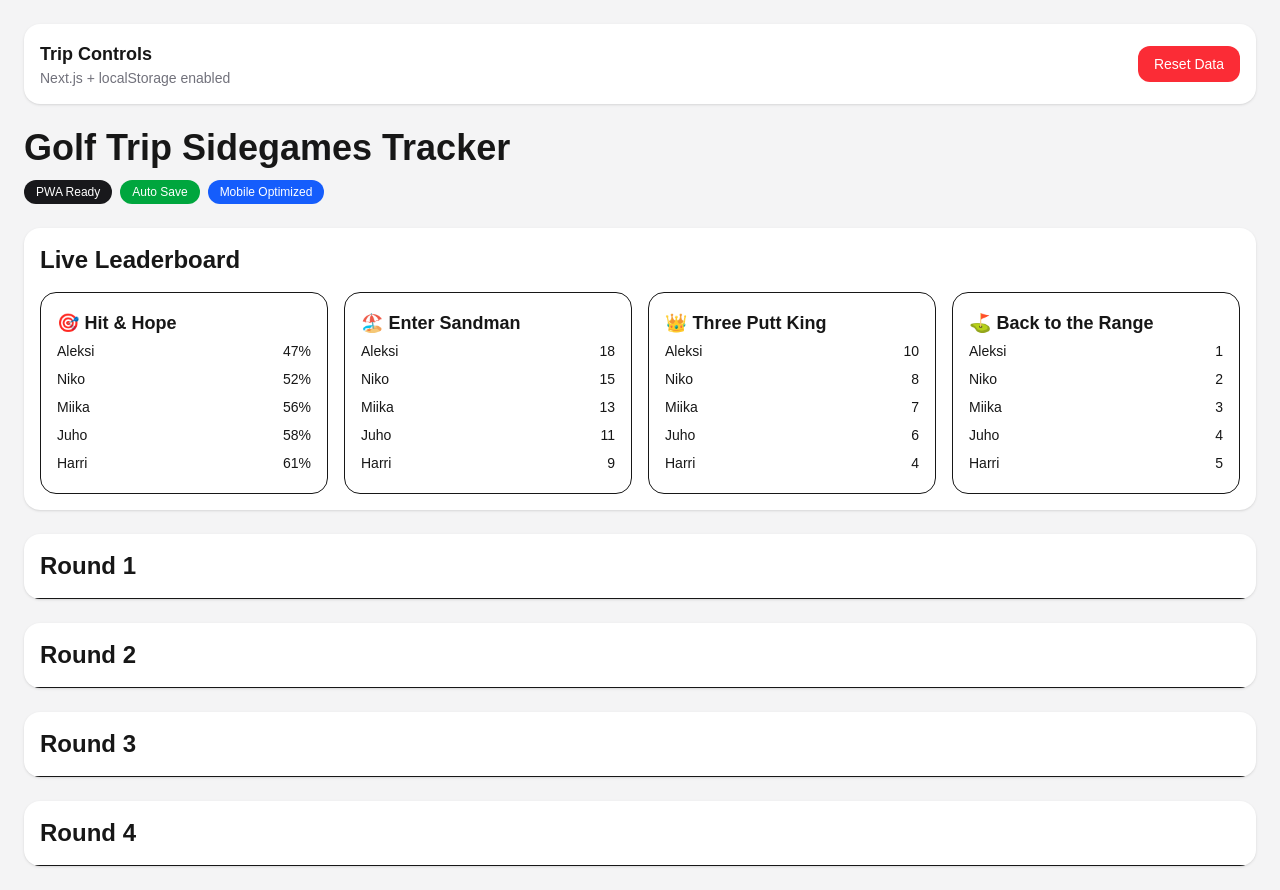
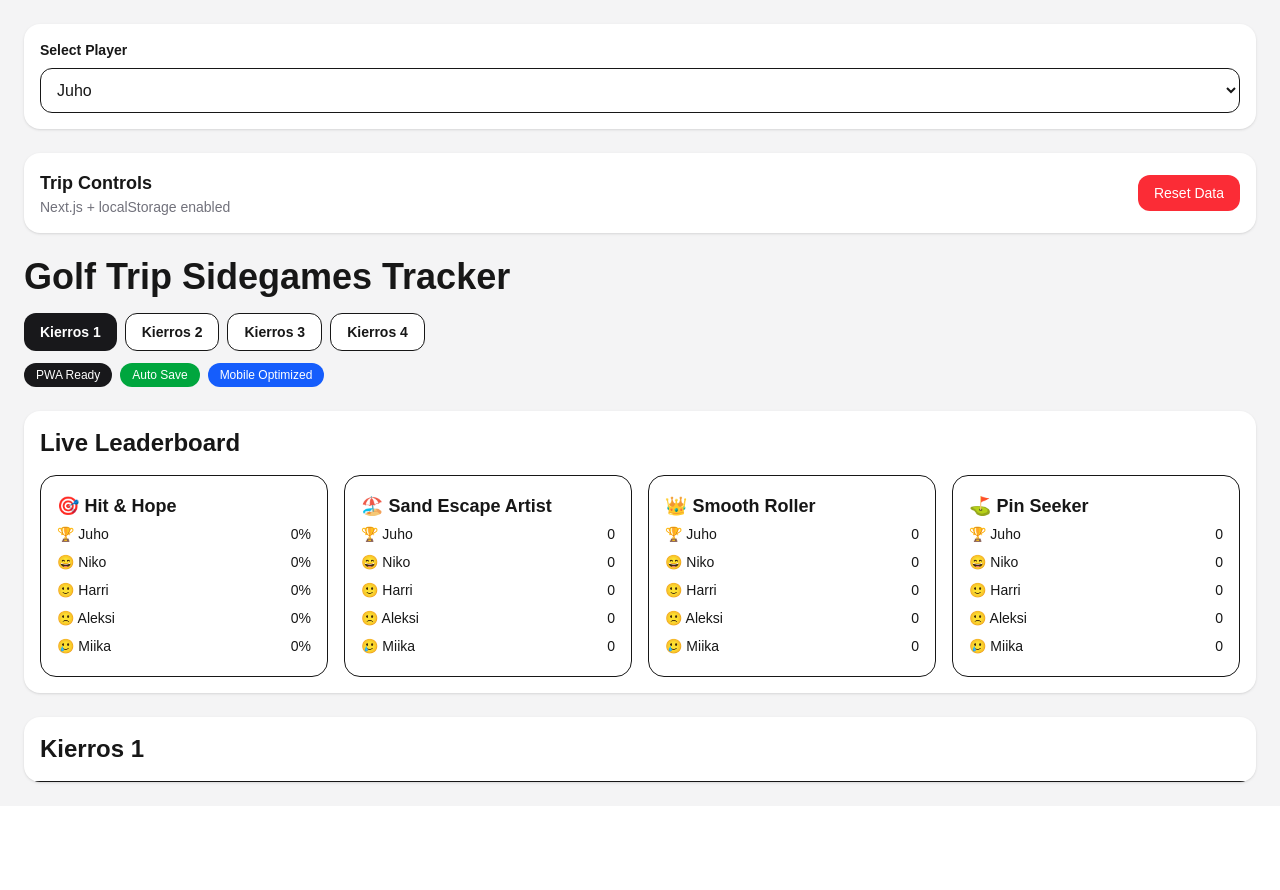
Before and after one commit to maattalamiika-star/golf-trip-tracker, a Next.js app: page / in a window 1280 px wide. After the commit the page ends 806 px from the top, so only its background shows below. Built offline with nearby package versions, Linux system fonts and the light colour scheme.

Commit message:
Add PWA support and KS Golf Championship branding

```diff
--- a/app/layout.tsx
+++ b/app/layout.tsx
@@ -13,8 +13,8 @@ const geistMono = Geist_Mono({
 });
 
 export const metadata: Metadata = {
-  title: "Create Next App",
-  description: "Generated by create next app",
+  title: "KS Golf Championship",
+  description: "Leaderboard and side games for the KS Golf Championship",
 };
 
 export default function RootLayout({
--- /dev/null
+++ b/app/manifest.ts
@@ -0,0 +1,26 @@
+import type { MetadataRoute } from "next";
+
+export default function manifest(): MetadataRoute.Manifest {
+  return {
+    name: "KS Golf Championship",
+    short_name: "KS Golf",
+    description:
+      "Leaderboard and side games for the KS Golf Championship",
+    start_url: "/",
+    display: "standalone",
+    background_color: "#ffffff",
+    theme_color: "#15803d",
+    icons: [
+      {
+        src: "/icon-192.png",
+        sizes: "192x192",
+        type: "image/png",
+      },
+      {
+        src: "/icon-512.png",
+        sizes: "512x512",
+        type: "image/png",
+      },
+    ],
+  };
+}
--- a/app/page.tsx
+++ b/app/page.tsx
@@ -5,13 +5,29 @@ import { useEffect, useState } from 'react';
 export default function GolfTripSidegamesTracker() {
   const players = ['Juho', 'Niko', 'Harri', 'Aleksi', 'Miika'];
   const rounds = [1, 2, 3, 4];
+  const [selectedPlayer, setSelectedPlayer] = useState(players[0]);
   const holes = Array.from({ length: 18 }, (_, i) => i + 1);
   const par3Holes = [3, 7, 12, 16];
 
   const STORAGE_KEY = 'golf-trip-sidegames-data';
 
   const [savedMessage, setSavedMessage] = useState('');
-
+const [bunkerCounts, setBunkerCounts] = useState<
+  Record<string, number>
+>({});
+const [fairwayHits, setFairwayHits] = useState<
+  Record<string, boolean>
+>({});
+const [threePutts, setThreePutts] = useState<
+  Record<string, boolean>
+>({});
+const [par3GirHits, setPar3GirHits] = useState<
+  Record<string, boolean>
+>({});
+const [currentHoles, setCurrentHoles] = useState<
+  Record<string, number>
+>({});
+const [selectedRound, setSelectedRound] = useState(1);
   useEffect(() => {
     const saved = localStorage.getItem(STORAGE_KEY);
 
@@ -25,15 +41,64 @@ export default function GolfTripSidegamesTracker() {
     }
   }, []);
 
-  const saveHoleData = () => {
+  const saveHoleData = (
+  player: string,
+  round: number,
+  hole: number
+) => {
+  const isPar3 = par3Holes.includes(hole);
+
+  const newEntry = {
+    player,
+    round,
+    hole,
+    holeType: isPar3 ? 'par3' : 'normal',
+    fairwayHit: isPar3
+  ? undefined
+  : fairwayHits[
+      `${player}-${round}-${hole}`
+    ],
+    bunkerShots:
+  bunkerCounts[
+    `${player}-${round}-${hole}`
+  ] ?? 0,
+    threePlusPutts:
+  threePutts[
+    `${player}-${round}-${hole}`
+  ] || false,
+    par3Gir:
+  par3GirHits[
+    `${player}-${round}-${hole}`
+  ] || false,
+  };
+
+  const filteredData = holeData.filter(
+  (h) =>
+    !(
+      h.player === player &&
+      h.round === round &&
+      h.hole === hole
+    )
+);
+
+const updatedData = [
+  ...filteredData,
+  newEntry,
+];
+
+  setHoleData(updatedData);
+setCurrentHoles((prev) => ({
+  ...prev,
+  [`${player}-${round}`]: Math.min(hole + 1, 18),
+}));
   localStorage.setItem(
     STORAGE_KEY,
-      JSON.stringify({
-        updated: new Date().toISOString(),
-      })
+    JSON.stringify(updatedData)
   );
 
-    setSavedMessage('Hole saved successfully ⛳');
+  setSavedMessage(
+    `${player} - Round ${round} - Hole ${hole} saved ⛳`
+  );
 
   setTimeout(() => {
     setSavedMessage('');
@@ -43,6 +108,13 @@ export default function GolfTripSidegamesTracker() {
   const resetAllData = () => {
   localStorage.removeItem(STORAGE_KEY);
 
+  setHoleData([]);
+  setBunkerCounts({});
+  setFairwayHits({});
+  setThreePutts({});
+  setPar3GirHits({});
+  setCurrentHoles({});
+
   setSavedMessage('All round data reset');
 
   setTimeout(() => {
@@ -50,47 +122,83 @@ export default function GolfTripSidegamesTracker() {
   }, 2000);
 };
 
-  const leaderboard = [
-    {
-      player: 'Juho',
-      fairwayPct: 58,
-      bunkerShots: 11,
-      threePutts: 6,
-      par3Gir: 4,
-    },
-    {
-      player: 'Niko',
-      fairwayPct: 52,
-      bunkerShots: 15,
-      threePutts: 8,
-      par3Gir: 2,
-    },
-    {
-      player: 'Harri',
-      fairwayPct: 61,
-      bunkerShots: 9,
-      threePutts: 4,
-      par3Gir: 5,
-    },
-    {
-      player: 'Aleksi',
-      fairwayPct: 47,
-      bunkerShots: 18,
-      threePutts: 10,
-      par3Gir: 1,
-    },
-    {
-      player: 'Miika',
-      fairwayPct: 56,
-      bunkerShots: 13,
-      threePutts: 7,
-      par3Gir: 3,
-    },
-  ];
+  const [holeData, setHoleData] = useState<any[]>([]);
 
+const calculateLeaderboard = () => {
+  return players.map((player) => {
+    const playerData = holeData.filter((h) => h.player === player);
+
+   const fairwayHoles = playerData.filter(
+  (h) => h.fairwayHit !== undefined
+);
+
+const fairwayHits = fairwayHoles.filter(
+  (h) => h.fairwayHit
+).length;
+
+const fairwayPct =
+  fairwayHoles.length > 0
+    ? Math.round(
+        (fairwayHits / fairwayHoles.length) * 100
+      )
+    : 0;
+
+    const bunkerShots = playerData.reduce(
+      (sum, h) => sum + (h.bunkerShots || 0),
+      0
+    );
+
+    const threePutts = playerData.filter(
+      (h) => h.threePlusPutts
+    ).length;
+
+    const par3Gir = playerData.filter(
+      (h) => h.par3Gir
+    ).length;
+
+    return {
+      player,
+      fairwayPct,
+      bunkerShots,
+      threePutts,
+      par3Gir,
+    };
+  });
+};
+
+const leaderboard = calculateLeaderboard();
+const getHoleEntry = (
+  player: string,
+  round: number,
+  hole: number
+) => {
+  return holeData.find(
+    (h) =>
+      h.player === player &&
+      h.round === round &&
+      h.hole === hole
+  );
+};
   return (
     <div className="min-h-screen bg-zinc-100 p-3 md:p-6">
       <div className="max-w-7xl mx-auto space-y-6">
+        <div className="bg-white rounded-2xl p-4 shadow">
+  <label className="text-sm font-semibold block mb-2">
+    Select Player
+  </label>
+
+  <select
+    value={selectedPlayer}
+    onChange={(e) => setSelectedPlayer(e.target.value)}
+    className="w-full border rounded-xl p-3"
+  >
+    {players.map((player) => (
+      <option key={player} value={player}>
+        {player}
+      </option>
+    ))}
+  </select>
+</div>
         <div className="flex flex-wrap gap-3 justify-between items-center bg-white rounded-2xl shadow p-4">
           <div>
             <h2 className="font-bold text-lg">Trip Controls</h2>
@@ -117,7 +225,21 @@ export default function GolfTripSidegamesTracker() {
           <h1 className="text-3xl md:text-4xl font-bold">
             Golf Trip Sidegames Tracker
           </h1>
-
+<div className="mt-4 flex gap-2 flex-wrap">
+  {rounds.map((round) => (
+    <button
+      key={round}
+      onClick={() => setSelectedRound(round)}
+      className={`px-4 py-2 rounded-xl text-sm font-semibold ${
+        selectedRound === round
+          ? 'bg-zinc-900 text-white'
+          : 'bg-white border'
+      }`}
+    >
+      Kierros {round}
+    </button>
+  ))}
+</div>
           <div className="flex gap-2 mt-3 flex-wrap">
             <span className="bg-zinc-900 text-white text-xs px-3 py-1 rounded-full">
               PWA Ready
@@ -141,62 +263,62 @@ export default function GolfTripSidegamesTracker() {
               <div className="border rounded-2xl p-4">
                 <h3 className="font-bold text-lg">🎯 Hit & Hope</h3>
 
-                {leaderboard
-                  .sort((a, b) => a.fairwayPct - b.fairwayPct)
-                  .map((p) => (
+                {[...leaderboard]
+  .sort((a, b) => b.fairwayPct - a.fairwayPct)
+  .map((p, index) => (
                     <div
                       key={p.player}
                       className="flex justify-between py-1 text-sm"
                     >
-                      <span>{p.player}</span>
+                      {['🏆', '😄', '🙂', '🙁', '🥲'][index]} {p.player}
                       <span>{p.fairwayPct}%</span>
                     </div>
                   ))}
               </div>
 
               <div className="border rounded-2xl p-4">
-                <h3 className="font-bold text-lg">🏖️ Enter Sandman</h3>
+                <h3 className="font-bold text-lg">🏖️ Sand Escape Artist</h3>
 
-                {leaderboard
-                  .sort((a, b) => b.bunkerShots - a.bunkerShots)
-                  .map((p) => (
+                {[...leaderboard]
+  .sort((a, b) => a.bunkerShots - b.bunkerShots)
+  .map((p, index) => (
                     <div
                       key={p.player}
                       className="flex justify-between py-1 text-sm"
                     >
-                      <span>{p.player}</span>
+                      {['🏆', '😄', '🙂', '🙁', '🥲'][index]} {p.player}
                       <span>{p.bunkerShots}</span>
                     </div>
                   ))}
               </div>
 
               <div className="border rounded-2xl p-4">
-                <h3 className="font-bold text-lg">👑 Three Putt King</h3>
+                <h3 className="font-bold text-lg">👑 Smooth Roller</h3>
 
-                {leaderboard
-                  .sort((a, b) => b.threePutts - a.threePutts)
-                  .map((p) => (
+                {[...leaderboard]
+  .sort((a, b) => a.threePutts - b.threePutts)
+  .map((p, index) => (
                     <div
                       key={p.player}
                       className="flex justify-between py-1 text-sm"
                     >
-                      <span>{p.player}</span>
+                      {['🏆', '😄', '🙂', '🙁', '🥲'][index]} {p.player}
                       <span>{p.threePutts}</span>
                     </div>
                   ))}
               </div>
 
               <div className="border rounded-2xl p-4">
-                <h3 className="font-bold text-lg">⛳ Back to the Range</h3>
+                <h3 className="font-bold text-lg">⛳ Pin Seeker</h3>
 
-                {leaderboard
-                  .sort((a, b) => a.par3Gir - b.par3Gir)
-                  .map((p) => (
+                {[...leaderboard]
+  .sort((a, b) => b.par3Gir - a.par3Gir)
+  .map((p, index) => (
                     <div
                       key={p.player}
                       className="flex justify-between py-1 text-sm"
                     >
-                      <span>{p.player}</span>
+                      {['🏆', '😄', '🙂', '🙁', '🥲'][index]} {p.player}
                       <span>{p.par3Gir}</span>
                     </div>
                   ))}
@@ -205,17 +327,23 @@ export default function GolfTripSidegamesTracker() {
           </div>
         </div>
 
-        {rounds.map((round) => (
+        {rounds
+  .filter((round) => round === selectedRound)
+  .map((round) => (
           <div
             key={round}
             className="bg-white rounded-2xl shadow overflow-auto"
           >
             <div className="p-4 border-b">
-              <h2 className="text-2xl font-bold">Round {round}</h2>
+  <h2 className="text-2xl font-bold">
+    Kierros {round}
+  </h2>
 </div>
 
             <div className="md:hidden p-4 space-y-4">
-              {players.map((player) => (
+              {players
+  .filter((player) => player === selectedPlayer)
+  .map((player) => (
                 <div
                   key={player}
                   className="border rounded-2xl p-4 space-y-3"
@@ -229,20 +357,133 @@ export default function GolfTripSidegamesTracker() {
                   </div>
 
                   <div className="grid grid-cols-2 gap-3">
-                    <button className="bg-zinc-900 text-white rounded-xl p-3 text-sm">
-                      Hit & Hope
+                    <button
+  onClick={() => {
+    const key = `${player}-${round}-${currentHoles[`${player}-${round}`] || 1}`;
+
+    setFairwayHits((prev) => ({
+      ...prev,
+      [key]: !prev[key],
+    }));
+  }}
+  className={`rounded-xl p-3 text-sm font-semibold ${
+    (
+  getHoleEntry(
+    player,
+    round,
+    currentHoles[`${player}-${round}`] || 1
+  )?.fairwayHit ??
+  fairwayHits[
+    `${player}-${round}-${currentHoles[`${player}-${round}`] || 1}`
+  ]
+)
+      ? 'bg-green-600 text-white'
+      : 'bg-zinc-300'
+  }`}
+>
+  Fairway Finder
 </button>
 
-                    <button className="bg-yellow-200 rounded-xl p-3 text-sm">
-                      Enter Sandman
+                    <div className="bg-yellow-200 rounded-xl p-3 text-sm space-y-2">
+  <div className="font-semibold">Enter Sandman</div>
+
+  <div className="flex items-center justify-between">
+    <button
+  className="bg-black text-white w-8 h-8 rounded-full"
+  onClick={() => {
+  const key = `${player}-${round}-${currentHoles[`${player}-${round}`] || 1}`;
+
+  setBunkerCounts((prev) => ({
+    ...prev,
+    [key]: Math.max((prev[key] ?? 0) - 1, 0),
+  }));
+}}
+>
+  -
 </button>
 
-                    <button className="bg-green-200 rounded-xl p-3 text-sm">
-                      Three Putt King
+   <span className="text-lg font-bold">
+  {
+    bunkerCounts[
+      `${player}-${round}-${currentHoles[`${player}-${round}`] || 1}`
+    ] ??
+      getHoleEntry(
+        player,
+        round,
+        currentHoles[`${player}-${round}`] || 1
+      )?.bunkerShots ??
+      0
+  }
+</span>
+
+    <button
+  className="bg-black text-white w-8 h-8 rounded-full"
+  onClick={() => {
+  const key = `${player}-${round}-${currentHoles[`${player}-${round}`] || 1}`;
+
+  setBunkerCounts((prev) => ({
+    ...prev,
+    [key]: (prev[key] ?? 0) + 1,
+  }));
+}}
+>
+  +
+</button>
+  </div>
+</div>
+
+                    <button
+  onClick={() => {
+    const key = `${player}-${round}-${currentHoles[`${player}-${round}`] || 1}`;
+
+    setThreePutts((prev) => ({
+      ...prev,
+      [key]: !prev[key],
+    }));
+  }}
+  className={`rounded-xl p-3 text-sm font-semibold ${
+  (
+    getHoleEntry(
+      player,
+      round,
+      currentHoles[`${player}-${round}`] || 1
+    )?.threePlusPutts ??
+    threePutts[
+      `${player}-${round}-${currentHoles[`${player}-${round}`] || 1}`
+    ]
+  )
+    ? 'bg-green-700 text-white'
+    : 'bg-green-200'
+}`}
+>
+  3+ Putts
 </button>
 
-                    <button className="bg-blue-200 rounded-xl p-3 text-sm">
-                      Back to the Range
+                    <button
+  onClick={() => {
+    const key = `${player}-${round}-${currentHoles[`${player}-${round}`] || 1}`;
+
+    setPar3GirHits((prev) => ({
+      ...prev,
+      [key]: !prev[key],
+    }));
+  }}
+  className={`rounded-xl p-3 text-sm font-semibold ${
+  (
+    getHoleEntry(
+      player,
+      round,
+      currentHoles[`${player}-${round}`] || 1
+    )?.par3Gir ??
+    par3GirHits[
+      `${player}-${round}-${currentHoles[`${player}-${round}`] || 1}`
+    ]
+  )
+    ? 'bg-blue-700 text-white'
+    : 'bg-blue-200'
+}`}
+>
+  Pin Seeker
 </button>
                   </div>
 
@@ -250,26 +491,61 @@ export default function GolfTripSidegamesTracker() {
                     <div>
                       <label className="block mb-1">Hole</label>
 
-                      <select className="w-full border rounded-xl p-2">
+                      <select
+  className="w-full border rounded-xl p-2"
+  value={
+    currentHoles[`${player}-${round}`] || 1
+  }
+  onChange={(e) => {
+    setCurrentHoles((prev) => ({
+      ...prev,
+      [`${player}-${round}`]: Number(e.target.value),
+    }));
+  }}
+>
                         {holes.map((h) => (
                           <option key={h}>{h}</option>
                         ))}
                       </select>
                     </div>
 
-                    <div>
-                      <label className="block mb-1">Round</label>
 
-                      <select className="w-full border rounded-xl p-2">
-                        {rounds.map((r) => (
-                          <option key={r}>Round {r}</option>
-                        ))}
-                      </select>
+</div>
+
+<div className="pt-2">
+  <div className="flex justify-between text-sm mb-1">
+    <span>Kierroksen edistyminen</span>
+
+    <span>
+  {(currentHoles[`${player}-${round}`] || 1) >= 18
+    ? '✅ Kierros valmis'
+    : `Hole ${
+        currentHoles[`${player}-${round}`] || 1
+      } / 18`}
+</span>
+  </div>
+
+  <div className="w-full bg-zinc-200 rounded-full h-3 overflow-hidden">
+    <div
+      className="bg-green-600 h-full transition-all"
+      style={{
+        width: `${
+          ((currentHoles[`${player}-${round}`] || 1) / 18) *
+          100
+        }%`,
+      }}
+    ></div>
   </div>
 </div>
 
 <button
-                    onClick={saveHoleData}
+  onClick={() =>
+    saveHoleData(
+      player,
+      round,
+      currentHoles[`${player}-${round}`] || 1
+    )
+  }
   className="w-full bg-zinc-900 text-white rounded-2xl p-3 font-semibold"
 >
   Save Hole
```
Also changed, not shown: public/icon-192.png (added), public/icon-512.png (added). Lines whose indentation alone changed are shown as unchanged.
